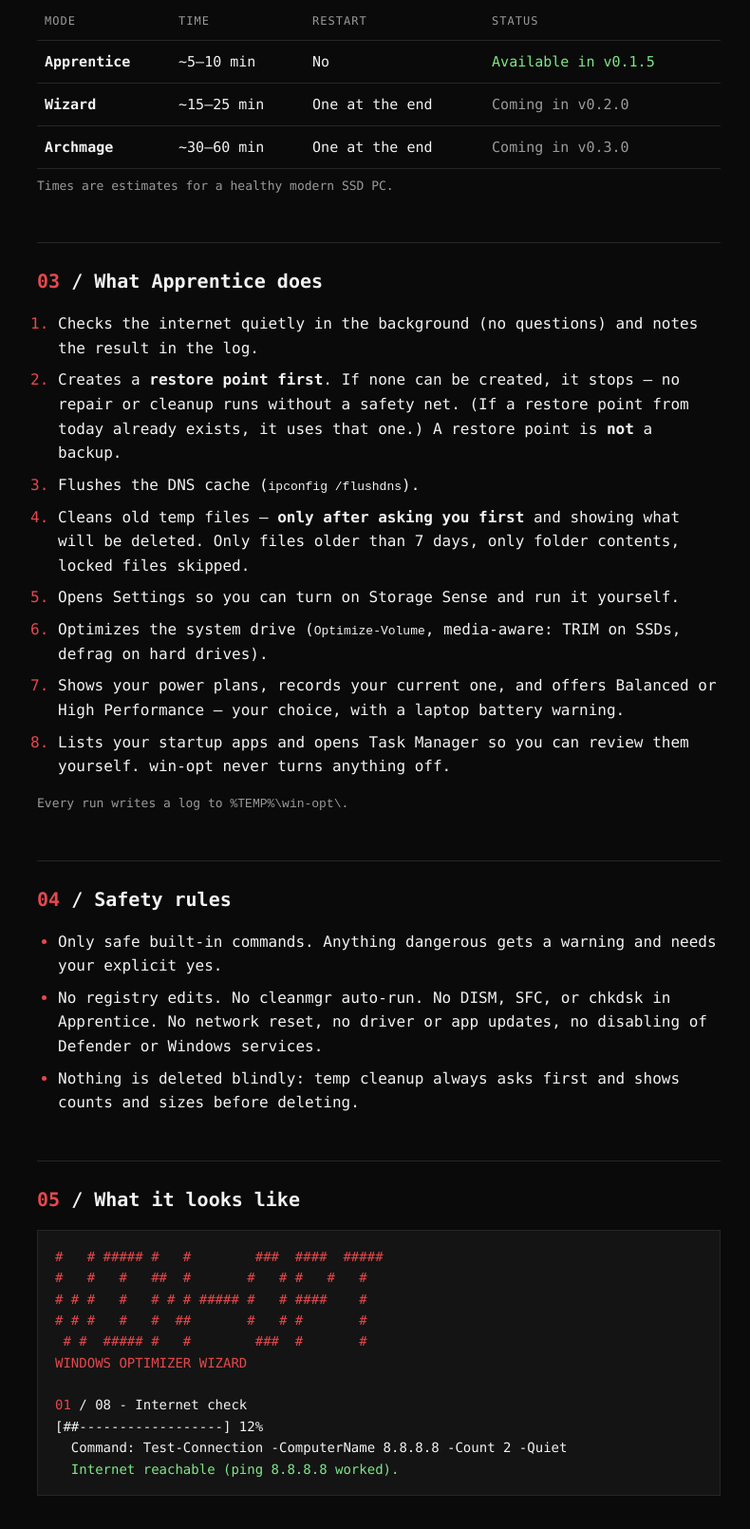
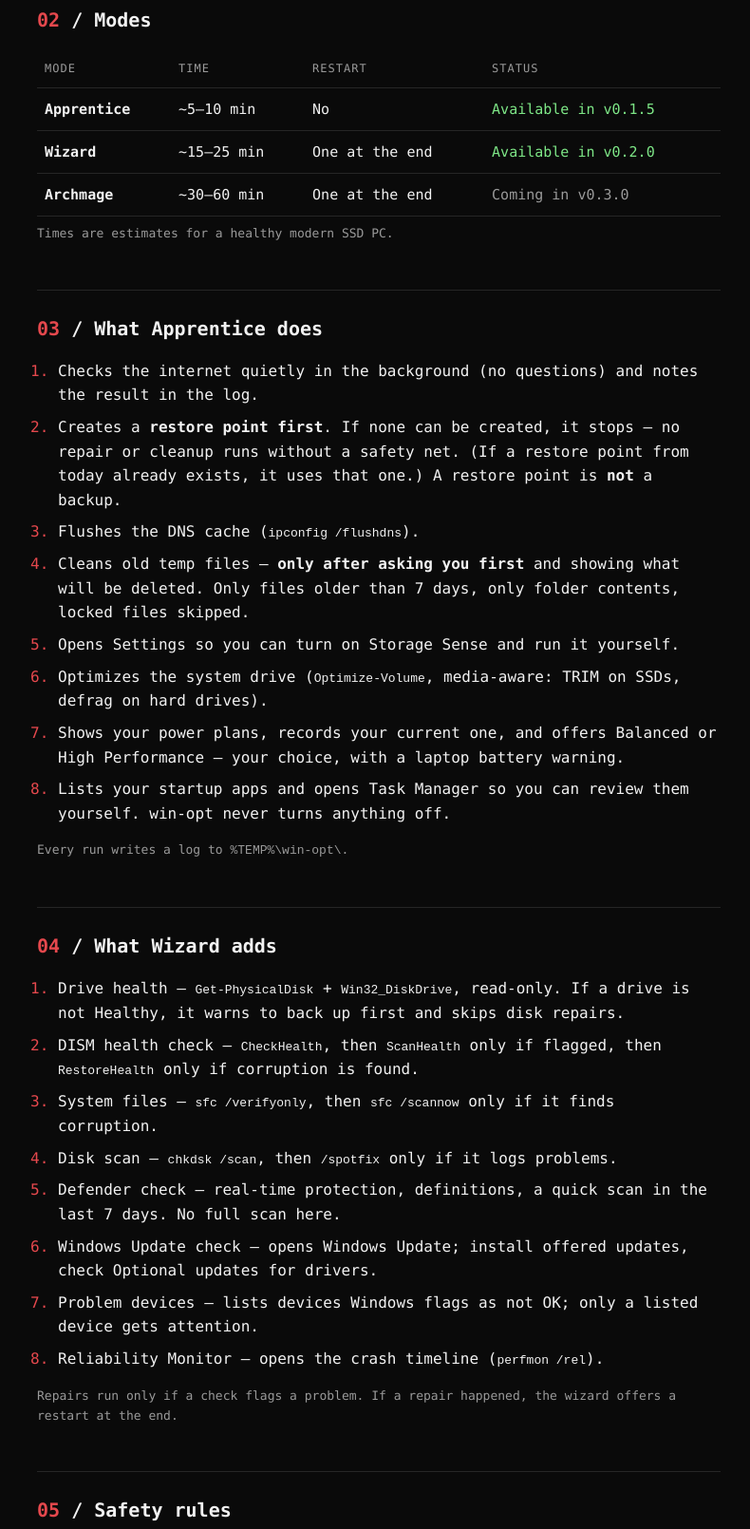
Before and after one commit to ILIV007/win-opt, a plain HTML site: page index.html in a window 1280 px wide. Shown: the part 814-2424 px from the top of the page at 95% size, without its empty margins (241-1031 px from the left). Drawn offline with Linux system fonts and the light colour scheme.

Commit message:
win-opt v0.2.0: Wizard mode

```diff
--- a/index.html
+++ b/index.html
@@ -49,13 +49,14 @@ Windows commands</strong>, step by step, shows you each command first, and shows
 you its result.</p>
 
 <div class="downloads">
-  <a class="btn primary" href="https://github.com/ILIV007/win-opt/releases/download/v0.1.5/win-opt-v0.1.5.zip">Download script (.zip)</a>
-  <a class="btn" href="https://github.com/ILIV007/win-opt/releases/download/v0.1.5/win-opt-exe-v0.1.5.zip">Download exe (.zip)</a>
+  <a class="btn primary" href="https://github.com/ILIV007/win-opt/releases/download/v0.2.0/win-opt-v0.2.0.zip">Download script (.zip)</a>
+  <a class="btn" href="https://github.com/ILIV007/win-opt/releases/download/v0.2.0/win-opt-exe-v0.2.0.zip">Download exe (.zip)</a>
 </div>
-<p class="meta">Version 0.1.5 &middot; Windows 10 / 11 &middot; PowerShell 5.1 &middot; Administrator rights &middot;
-<a href="https://github.com/ILIV007/win-opt/releases/download/v0.1.5/win-opt.exe">Standalone win-opt.exe</a> &middot;
+<p class="meta">Version 0.2.0 &middot; Windows 10 / 11 &middot; PowerShell 5.1 &middot; Administrator rights &middot;
+<a href="https://github.com/ILIV007/win-opt/releases/download/v0.2.0/win-opt.exe">Standalone win-opt.exe</a> &middot;
 <a href="https://github.com/ILIV007/win-opt/releases">All releases</a> &middot;
 <a href="https://github.com/ILIV007/win-opt">GitHub repo</a></p>
+<p class="meta">SmartScreen may warn about the unsigned exe — click "More info", then "Run anyway". Check the release SHA-256 first.</p>
 
 <h2><span class="num">01</span> / How to use</h2>
 <ol>
@@ -68,7 +69,7 @@ you its result.</p>
 <table>
   <tr><th>Mode</th><th>Time</th><th>Restart</th><th>Status</th></tr>
   <tr><td><strong>Apprentice</strong></td><td>~5–10 min</td><td>No</td><td class="ok">Available in v0.1.5</td></tr>
-  <tr><td><strong>Wizard</strong></td><td>~15–25 min</td><td>One at the end</td><td class="soon">Coming in v0.2.0</td></tr>
+  <tr><td><strong>Wizard</strong></td><td>~15–25 min</td><td>One at the end</td><td class="ok">Available in v0.2.0</td></tr>
   <tr><td><strong>Archmage</strong></td><td>~30–60 min</td><td>One at the end</td><td class="soon">Coming in v0.3.0</td></tr>
 </table>
 <p class="meta">Times are estimates for a healthy modern SSD PC.</p>
@@ -86,14 +87,27 @@ you its result.</p>
 </ol>
 <p class="meta">Every run writes a log to <code>%TEMP%\win-opt\</code>.</p>
 
-<h2><span class="num">04</span> / Safety rules</h2>
+<h2><span class="num">04</span> / What Wizard adds</h2>
+<ol>
+  <li>Drive health — <code>Get-PhysicalDisk</code> + <code>Win32_DiskDrive</code>, read-only. If a drive is not Healthy, it warns to back up first and skips disk repairs.</li>
+  <li>DISM health check — <code>CheckHealth</code>, then <code>ScanHealth</code> only if flagged, then <code>RestoreHealth</code> only if corruption is found.</li>
+  <li>System files — <code>sfc /verifyonly</code>, then <code>sfc /scannow</code> only if it finds corruption.</li>
+  <li>Disk scan — <code>chkdsk /scan</code>, then <code>/spotfix</code> only if it logs problems.</li>
+  <li>Defender check — real-time protection, definitions, a quick scan in the last 7 days. No full scan here.</li>
+  <li>Windows Update check — opens Windows Update; install offered updates, check Optional updates for drivers.</li>
+  <li>Problem devices — lists devices Windows flags as not OK; only a listed device gets attention.</li>
+  <li>Reliability Monitor — opens the crash timeline (<code>perfmon /rel</code>).</li>
+</ol>
+<p class="meta">Repairs run only if a check flags a problem. If a repair happened, the wizard offers a restart at the end.</p>
+
+<h2><span class="num">05</span> / Safety rules</h2>
 <ul>
   <li>Only safe built-in commands. Anything dangerous gets a warning and needs your explicit yes.</li>
   <li>No registry edits. No cleanmgr auto-run. No DISM, SFC, or chkdsk in Apprentice. No network reset, no driver or app updates, no disabling of Defender or Windows services.</li>
   <li>Nothing is deleted blindly: temp cleanup always asks first and shows counts and sizes before deleting.</li>
 </ul>
 
-<h2><span class="num">05</span> / What it looks like</h2>
+<h2><span class="num">06</span> / What it looks like</h2>
 <div class="term"><span class="r">#   # ##### #   #        ###  ####  #####</span>
 <span class="r">#   #   #   ##  #       #   # #   #   #</span>
 <span class="r"># # #   #   # # # ##### #   # ####    #</span>
```
Also changed, not shown: 5 other files.
